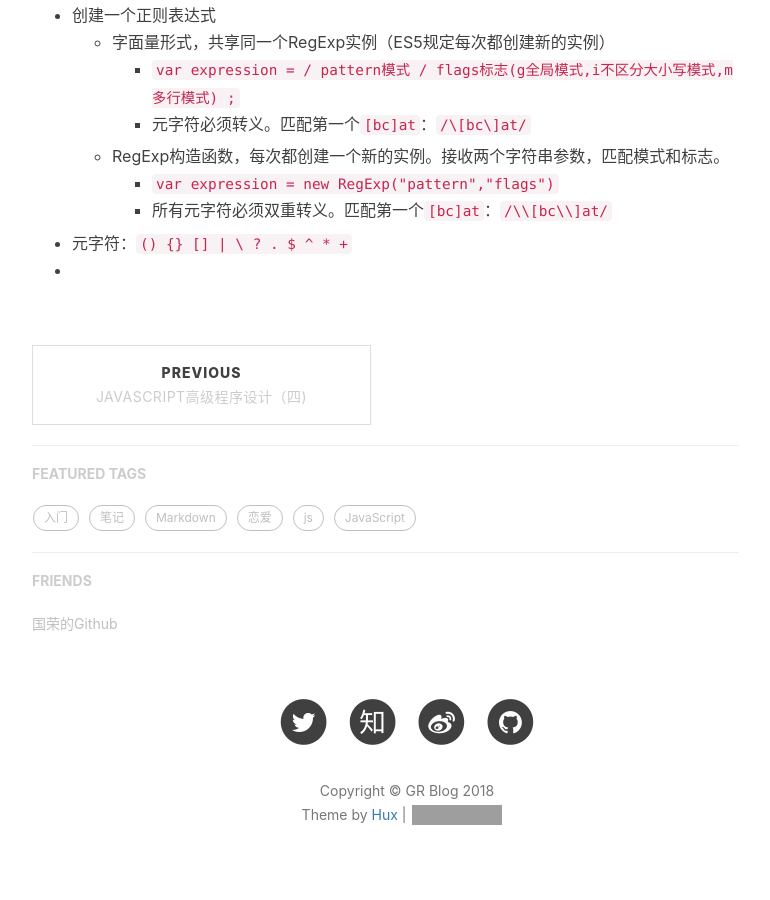
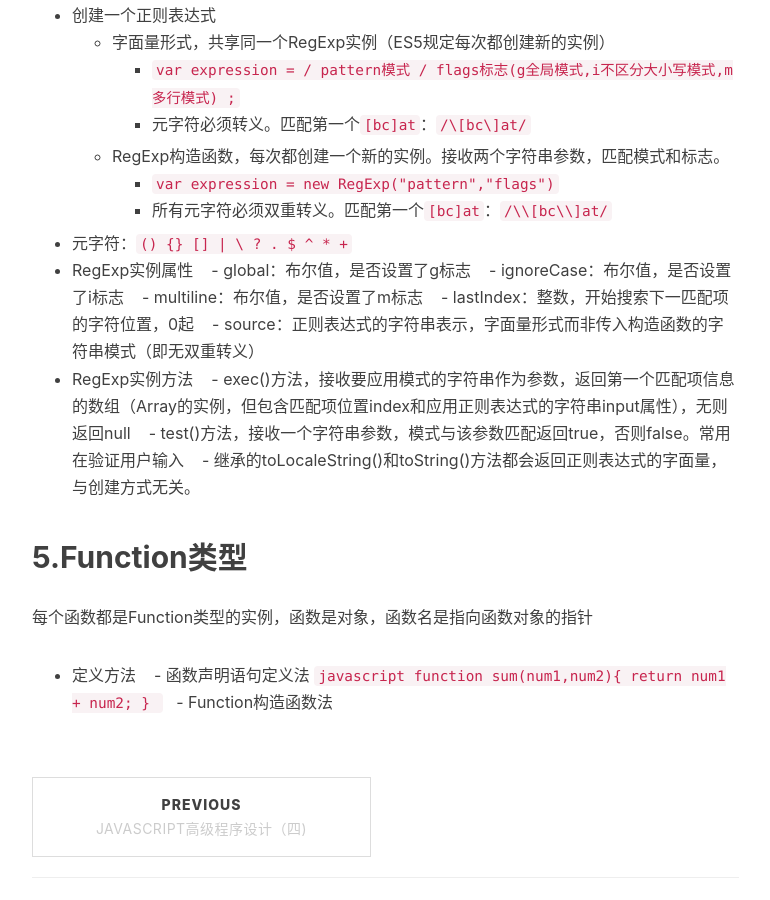
Before and after one commit to wangguorong1996/wangguorong1996.github.io, a Jekyll site: the page built from _posts/2018-05-11-JavaScript5.markdown, in a window 1280 px wide and 900 px high, scrolled down 3040 px. Shown: the whole window, without its empty margins (233-1003 px from the left). Built offline with Jekyll 4.4.1, drawn with Linux system fonts in a browser that asks for light colours; nearby versions of some CDN libraries; comment, search, counter and statistics services are not loaded; grey boxes are pictures that could not be loaded.

Commit message:
Update 2018-05-11-JavaScript5.markdown

````diff
--- a/_posts/2018-05-11-JavaScript5.markdown
+++ b/_posts/2018-05-11-JavaScript5.markdown
@@ -107,4 +107,24 @@ tags:
         - `var expression = new RegExp("pattern","flags")`
         - 所有元字符必须双重转义。匹配第一个`[bc]at`：`/\\[bc\\]at/`
 - 元字符：`() {} [] | \ ? . $ ^ * + `
--
+- RegExp实例属性
+    - global：布尔值，是否设置了g标志
+    - ignoreCase：布尔值，是否设置了i标志
+    - multiline：布尔值，是否设置了m标志
+    - lastIndex：整数，开始搜索下一匹配项的字符位置，0起
+    - source：正则表达式的字符串表示，字面量形式而非传入构造函数的字符串模式（即无双重转义）
+- RegExp实例方法
+    - exec()方法，接收要应用模式的字符串作为参数，返回第一个匹配项信息的数组（Array的实例，但包含匹配项位置index和应用正则表达式的字符串input属性），无则返回null
+    - test()方法，接收一个字符串参数，模式与该参数匹配返回true，否则false。常用在验证用户输入
+    - 继承的toLocaleString()和toString()方法都会返回正则表达式的字面量，与创建方式无关。
+
+## 5.Function类型
+每个函数都是Function类型的实例，函数是对象，函数名是指向函数对象的指针
+- 定义方法
+    - 函数声明语句定义法
+        ```javascript
+        function sum(num1,num2){
+            return num1 + num2;
+        }
+        ```
+    - Function构造函数法
````
